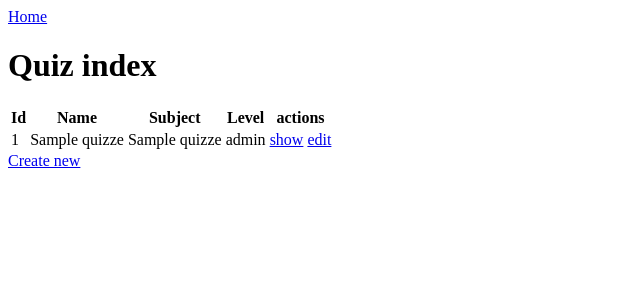
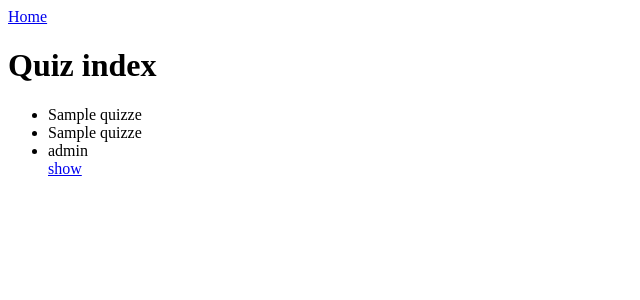
Before and after one commit to msmithfc300/teachME, a Symfony app: template templates/quiz/index.html.twig in a window 1280 px wide. Shown: the top 300 px of the page, without its empty margins (0-640 px from the left). Run offline with Twig, Linux system fonts and the light colour scheme; the template is opened without the code that fills it: most values are stand-ins (such as "Sample title", 1, 10 or a date in 2020); some libraries are stand-ins or nearby versions; some web fonts are replaced.

Commit message:
modified templates

```diff
--- a/src/Controller/HomeController.php
+++ b/src/Controller/HomeController.php
@@ -8,7 +8,7 @@ use Symfony\Component\Routing\Annotation\Route;
 
 class HomeController extends AbstractController
 {
-    #[Route('/home', name: 'app_home')]
+    #[Route('/', name: 'app_home')]
     public function index(): Response
     {
         return $this->render('home/index.html.twig', [
--- a/src/Form/QuizType.php
+++ b/src/Form/QuizType.php
@@ -20,7 +20,8 @@ class QuizType extends AbstractType
             ->add('subject_fk', EntityType::class, [
                 'class' => Subject::class,
                 'choice_label' => 'name',
-                'attr' => [
+                 'attr' => [
+                             'style' => 'display: none'
 
                 ],
                 'label' => false,
--- a/src/Form/RegistrationFormType.php
+++ b/src/Form/RegistrationFormType.php
@@ -32,7 +32,7 @@ class RegistrationFormType extends AbstractType
                                 'mapped' => false,
                 'constraints' => [
                     new IsTrue([
-                        'message' => "I know it's silly but you must agree to our terms",
+                        'message' => "Tick me :)",
                     ]),
                 ],
             ])
--- a/templates/question/show.html.twig
+++ b/templates/question/show.html.twig
@@ -22,9 +22,11 @@
         </tbody>
     </table>
 
-    <a href="{{ path('app_question_index') }}">back to list</a>
+    <a class="btn" href="{{ path('app_question_index') }}">back to list</a>
+    {% if is_granted('ROLE_TEACHER') %}
 
     <a href="{{ path('app_question_edit', {'id': question.id}) }}">edit</a>
 
     {{ include('question/_delete_form.html.twig') }}
+    {% endif %}
 {% endblock %}
--- a/templates/quiz/index.html.twig
+++ b/templates/quiz/index.html.twig
@@ -6,34 +6,30 @@
     <h1>Quiz index</h1>
 
     <table class="table">
-        <thead>
-            <tr>
-                <th>Id</th>
-                <th>Name</th>
-                <th>Subject</th>
-                <th>Level</th>
-                <th>actions</th>
-            </tr>
-        </thead>
-        <tbody>
+
         {% for quiz in quizzes %}
-            <tr>
-                <td>{{ quiz.id }}</td>
-                <td>{{ quiz.name }}</td>
-                <td>{{ quiz.subject }}</td>
-                <td>{{ quiz.level }}</td>
-                <td>
-                    <a href="{{ path('app_quiz_show', {'id': quiz.id}) }}">show</a>
-                    <a href="{{ path('app_quiz_edit', {'id': quiz.id}) }}">edit</a>
-                </td>
-            </tr>
+            <ul>
+                <li>{{ quiz.subject }}</li>
+                <li>{{ quiz.name }}</li>
+                <li>{{ quiz.level }}</li>
+                <div class="btns">
+                    <a class="btn" href="{{ path('app_quiz_show', {'id': quiz.id}) }}">show</a>
+                </div>
+                    {% if is_granted('ROLE_TEACHER') %}
+                <div class="btns">
+                    <a class="edit" href="{{ path('app_quiz_edit', {'id': quiz.id}) }}">edit</a>
+                </div>
+                    {%  endif %}
+            </ul>
+
         {% else %}
-            <tr>
-                <td colspan="5">no records found</td>
-            </tr>
+                <h1>no records found</h1>
+
         {% endfor %}
-        </tbody>
-    </table>
 
-    <a href="{{ path('app_quiz_new') }}">Create new</a>
+        {% if is_granted('ROLE_TEACHER') %}
+        <div class="btns">
+    <a class="edit" href="{{ path('app_quiz_new') }}">Create new</a>
+        </div>
+        {% endif %}
 {% endblock %}
```
Also changed, not shown: assets/styles/app.css (+8 -0 lines), src/Form/QuestionType.php (+6 -6 lines), src/Form/StudentAnswerType.php (+5 -2 lines), templates/quiz/show.html.twig (+11 -26 lines).
